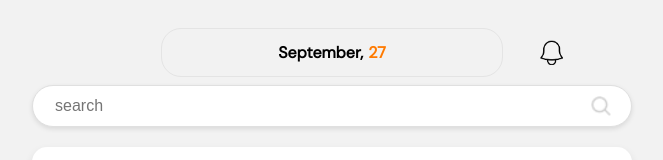
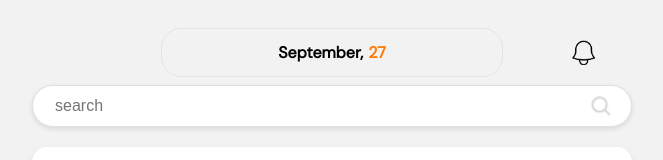
Before and after one commit to KwonHaeJin/StudyBuddy, a React (Create React App) app: page /feed in a window 1280 px wide. Shown: the top 160 px of the page, without its empty margins (308-971 px from the left). Built offline with nearby package versions, Linux system fonts and the light colour scheme.

Commit message:
Design: 알람 아이콘 위치 변경

```diff
--- a/src/feedPage/editProfile.css
+++ b/src/feedPage/editProfile.css
@@ -38,12 +38,12 @@
 
 .alarmIcon {
   margin-left: auto;
+  margin-right: -2vw; /* 검색바와 더 큰 간격 설정 */
   width: 4vw;
   height: 4vw;
   max-width: 25px;
   max-height: 25px;
   object-fit: contain;
-  margin-right: 0.5vw;
 }
 
 .edit-profile-container {
--- a/src/feedPage/feedPage.css
+++ b/src/feedPage/feedPage.css
@@ -41,12 +41,12 @@
 
 .alarmIcon {
   margin-left: auto;
+  margin-right: -2vw; /* 검색바와 더 큰 간격 설정 */
   width: 4vw;
   height: 4vw;
   max-width: 25px;
   max-height: 25px;
   object-fit: contain;
-  margin-right: 0.5vw;
 }
 
 
```
